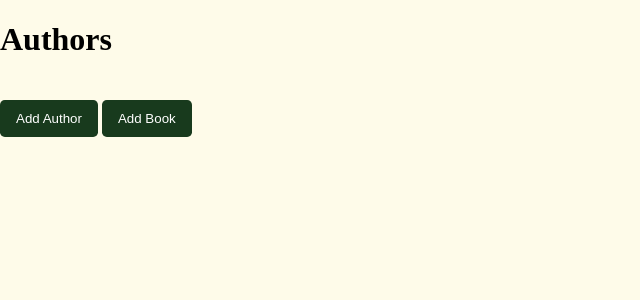
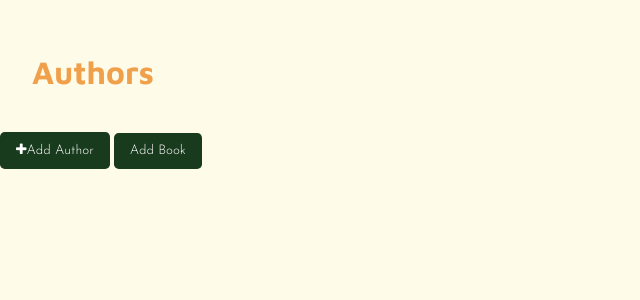
Before and after one commit to ShazSeatter/Book_Bucket_List, a Flask app: page /authors in a window 1280 px wide. Shown: the part 82-382 px from the top of the page, without its empty margins (0-640 px from the left). Run offline with Flask 2, Linux system fonts and the light colour scheme; data that the repository does not hold is empty; some libraries are stand-ins or nearby versions.

Commit message:
button fonts added

```diff
--- a/static/style.css
+++ b/static/style.css
@@ -69,7 +69,8 @@ header > h1 {
     padding: 0.7rem 1rem 0.7rem 1rem;
     margin-top: 20px;
     color: #ffff;
-    transition: background-color ease-out 50ms
+    transition: background-color ease-out 50ms;
+    font-family: 'Josefin Sans', sans-serif;
 }
 
 .btn-main.btn-main:hover {
@@ -219,7 +220,18 @@ header > h1 {
 
 /* AUTHORS INDEX PAGE */
 
-.add-author-form {
-    display: flex;
-    justify-content: center;
+.author-page-heading {
+    margin-top: 3.3rem;
+    margin-left: 2rem;
+    font-family: 'Maven Pro', sans-serif;
+    color:#f0a04b;
 }
+.author-index-page-links {
+     list-style: none;
+}
+
+.author-index-page {
+   text-decoration: none;
+   color:#183a1d;
+   font-family: 'Comfortaa', cursive;
+}
--- a/templates/authors/index.html
+++ b/templates/authors/index.html
@@ -1,14 +1,14 @@
 {% extends 'base.html' %}
 
 {% block content %}
-<h1>Authors</h1>
+<h1 class="author-page-heading">Authors</h1>
 {% for author in all_authors %}
-<ul>
+<ul class="author-index-page-links">
     <li>
-        <a href="/authors/{{author.id}}/edit">{{author.full_name()}}</a>
+        <a class="author-index-page" href="/authors/{{author.id}}/edit">{{author.full_name()}}</a>
     </li>
 </ul>
 {% endfor %}
-<button class="btn-main"><a href="/authors/new">Add Author</a></button>
+<button class="btn-main"><a href="/authors/new"><i class="fa fa-plus" aria-hidden="true"></i></i>Add Author</a></button>
 <button class="btn-main"><a href="/books/new">Add Book</a></button>
 {% endblock %}
--- a/templates/base.html
+++ b/templates/base.html
@@ -6,7 +6,7 @@
     <meta name="viewport" content="width=device-width, initial-scale=1.0">
     <link rel="preconnect" href="https://fonts.googleapis.com">
     <link rel="preconnect" href="https://fonts.gstatic.com" crossorigin>
-    <link href="https://fonts.googleapis.com/css2?family=Comfortaa&family=Maven+Pro:wght@400;500;600;700&display=swap" rel="stylesheet">
+    <link href="https://fonts.googleapis.com/css2?family=Comfortaa&family=Josefin+Sans:wght@300&family=Maven+Pro:wght@400;500;600;700&display=swap" rel="stylesheet">
     <link rel="stylesheet" href="https://stackpath.bootstrapcdn.com/font-awesome/4.7.0/css/font-awesome.min.css" crossorigin="anonymous">
     <link rel="stylesheet" href="{{ url_for('static', filename='style.css') }}">
     <title>{{ title }} - Book Bucket List</title>
```
Also changed, not shown: 1 other file.
